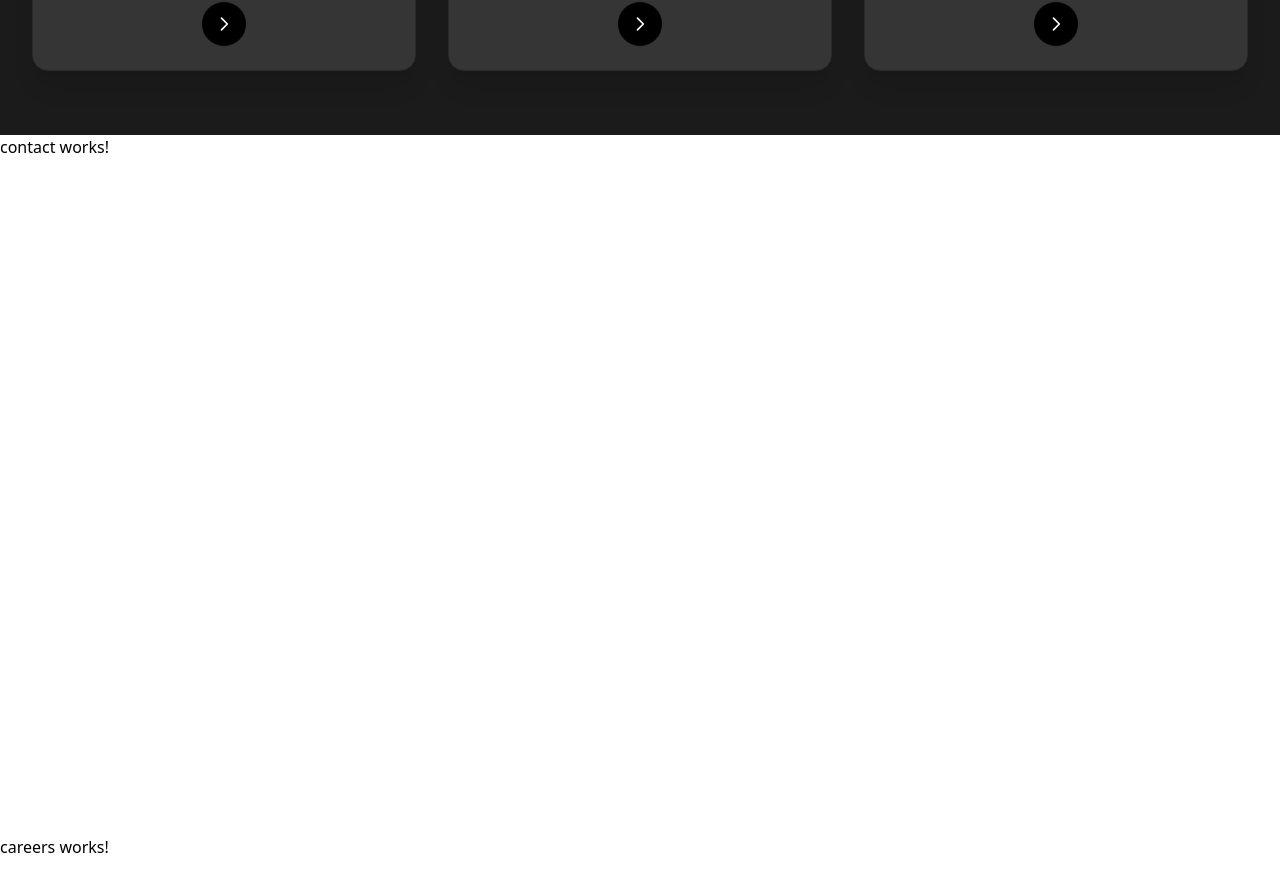
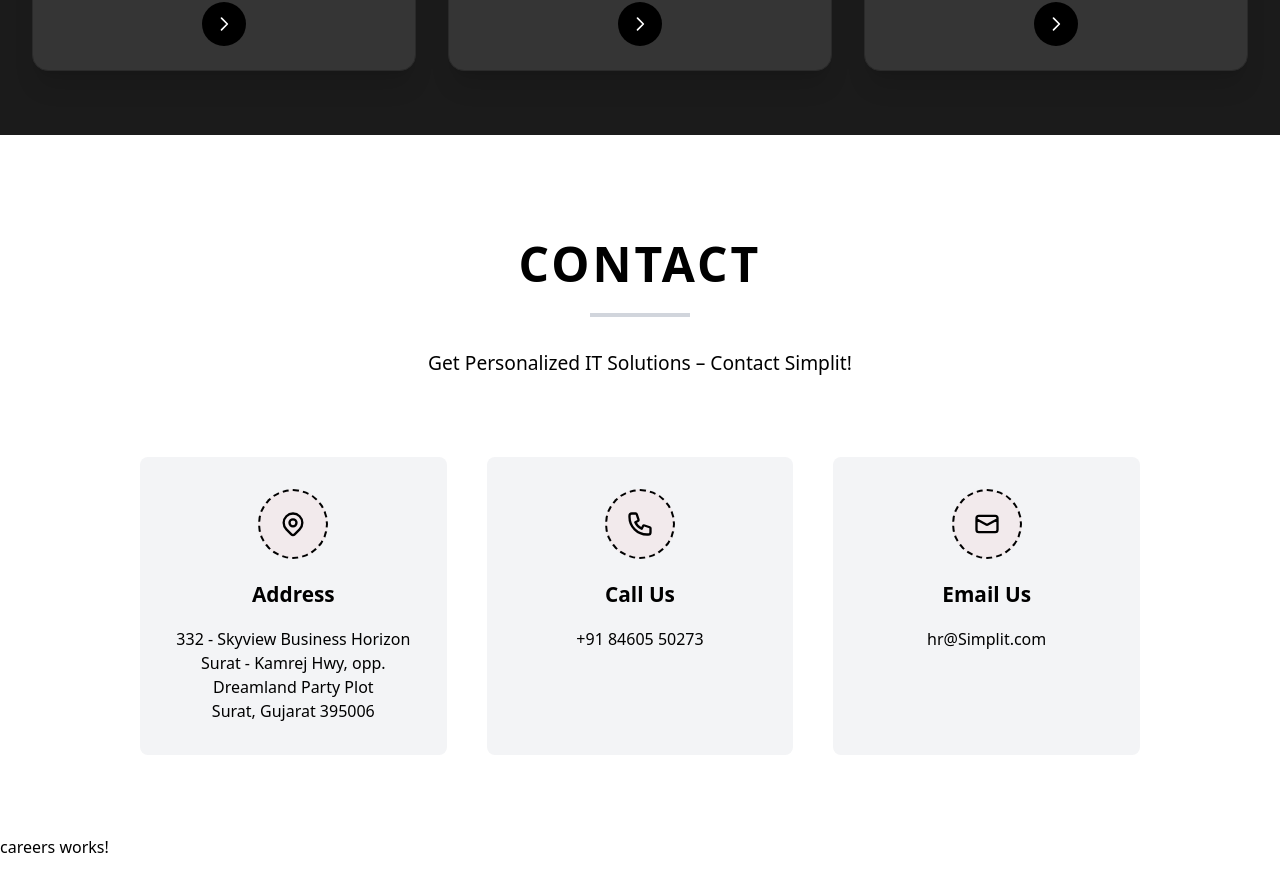
Before and after one commit to simplitsolution/Simplit, an Angular app: page /home in a window 1280 px wide. Shown: the part 1953-2844 px from the top of the page. Built offline with nearby package versions, Linux system fonts and the light colour scheme.

Commit message:
added contact details

```diff
--- a/src/app/pages/contact/contact.html
+++ b/src/app/pages/contact/contact.html
@@ -1 +1,57 @@
-<p>contact works!</p>
+<div class="max-w-[1200px] mx-auto px-5 pt-20 pb-10 font-sans min-h-screen box-border">
+  <div class="text-center mb-20 pt-5">
+    <h1 class="text-[3rem] font-bold text-text-dark mb-5 tracking-[3px] leading-[1.2]">CONTACT</h1>
+    <div class="w-[100px] h-1 bg-gray-300 bg-gradient-to-r from-primary to-primary-hover mx-auto mb-8"></div>
+    <p class="text-[1.2rem] text-text-light font-normal">Get Personalized IT Solutions – Contact Simplit!</p>
+  </div>
+
+  <div class="flex justify-center">
+    <div class="grid grid-cols-1 md:grid-cols-2 lg:grid-cols-3 gap-10 max-w-[1000px] w-full">
+      <!-- Address Section -->
+      <div class="text-center p-8 bg-gray-100 hover:bg-gray-200 rounded-lg shadow-light transition-colors duration-300 ease-in-out hover:-translate-y-1 hover:shadow-hover">
+        <div class="w-[70px] h-[70px] border-2 border-dashed border-primary rounded-full flex items-center justify-center mx-auto mb-5 bg-[rgba(220,68,68,0.05)]">
+          <svg class="w-7 h-7 text-primary" fill="none" stroke="currentColor" viewBox="0 0 24 24">
+            <path stroke-linecap="round" stroke-linejoin="round" stroke-width="2"
+                  d="M17.657 16.657L13.414 20.9a1.998 1.998 0 01-2.827 0l-4.244-4.243a8 8 0 1111.314 0z"></path>
+            <path stroke-linecap="round" stroke-linejoin="round" stroke-width="2"
+                  d="M15 11a3 3 0 11-6 0 3 3 0 016 0z"></path>
+          </svg>
+        </div>
+        <h3 class="text-[1.3rem] font-semibold text-text-dark mb-4">Address</h3>
+        <div class="text-text-light text-base leading-[1.5]">
+          <p>{{ contactInfo.address.line1 }}</p>
+          <p>{{ contactInfo.address.line2 }}</p>
+          <p>{{ contactInfo.address.line3 }}</p>
+        </div>
+      </div>
+
+      <!-- Phone Section -->
+      <div class="text-center p-8 bg-gray-100 hover:bg-gray-200 rounded-lg shadow-light transition-colors duration-300 ease-in-out hover:-translate-y-1 hover:shadow-hover">
+        <div class="w-[70px] h-[70px] border-2 border-dashed border-primary rounded-full flex items-center justify-center mx-auto mb-5 bg-[rgba(220,68,68,0.05)]">
+          <svg class="w-7 h-7 text-primary" fill="none" stroke="currentColor" viewBox="0 0 24 24">
+            <path stroke-linecap="round" stroke-linejoin="round" stroke-width="2"
+                  d="M3 5a2 2 0 012-2h3.28a1 1 0 01.948.684l1.498 4.493a1 1 0 01-.502 1.21l-2.257 1.13a11.042 11.042 0 005.516 5.516l1.13-2.257a1 1 0 011.21-.502l4.493 1.498a1 1 0 01.684.949V19a2 2 0 01-2 2h-1C9.716 21 3 14.284 3 6V5z"></path>
+          </svg>
+        </div>
+        <h3 class="text-[1.3rem] font-semibold text-text-dark mb-4">Call Us</h3>
+        <div class="text-text-light text-base leading-[1.5]">
+          <p>{{ contactInfo.phone }}</p>
+        </div>
+      </div>
+
+      <!-- Email Section -->
+      <div class="text-center p-8 bg-gray-100 hover:bg-gray-200 rounded-lg shadow-light transition-colors duration-300 ease-in-out hover:-translate-y-1 hover:shadow-hover">
+        <div class="w-[70px] h-[70px] border-2 border-dashed border-primary rounded-full flex items-center justify-center mx-auto mb-5 bg-[rgba(220,68,68,0.05)]">
+          <svg class="w-7 h-7 text-primary" fill="none" stroke="currentColor" viewBox="0 0 24 24">
+            <path stroke-linecap="round" stroke-linejoin="round" stroke-width="2"
+                  d="M3 8l7.89 4.26a2 2 0 002.22 0L21 8M5 19h14a2 2 0 002-2V7a2 2 0 00-2-2H5a2 2 0 00-2 2v10a2 2 0 002 2z"></path>
+          </svg>
+        </div>
+        <h3 class="text-[1.3rem] font-semibold text-text-dark mb-4">Email Us</h3>
+        <div class="text-text-light text-base leading-[1.5]">
+          <p>{{ contactInfo.email }}</p>
+        </div>
+      </div>
+    </div>
+  </div>
+</div>
--- a/src/app/pages/contact/contact.ts
+++ b/src/app/pages/contact/contact.ts
@@ -7,5 +7,14 @@ import { Component } from '@angular/core';
   styleUrl: './contact.scss'
 })
 export class Contact {
+  contactInfo = {
+    address: {
+      line1: ' 332 - Skyview Business Horizon',
+      line2: 'Surat - Kamrej Hwy, opp. Dreamland Party Plot',
+      line3: 'Surat, Gujarat 395006'
+    },
+    phone: '+91 84605 50273',
+    email: 'hr@Simplit.com'
+  };
 
 }
```
